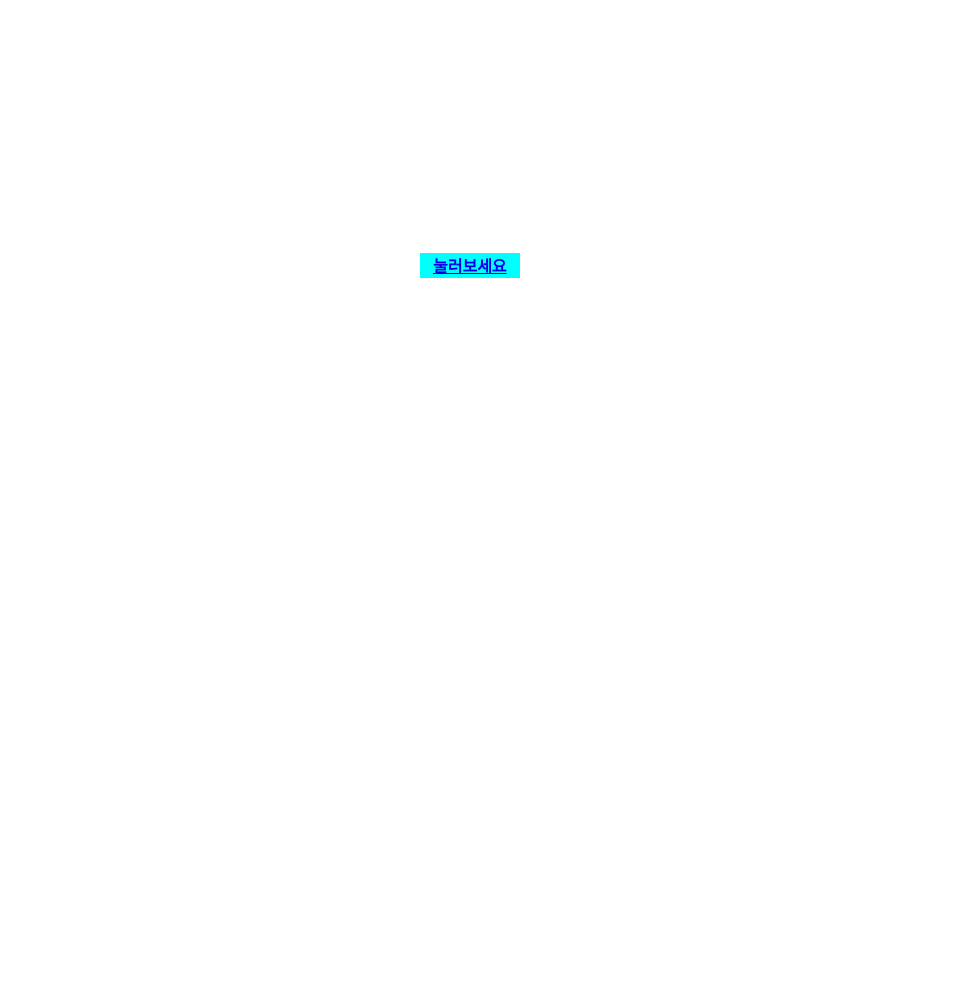
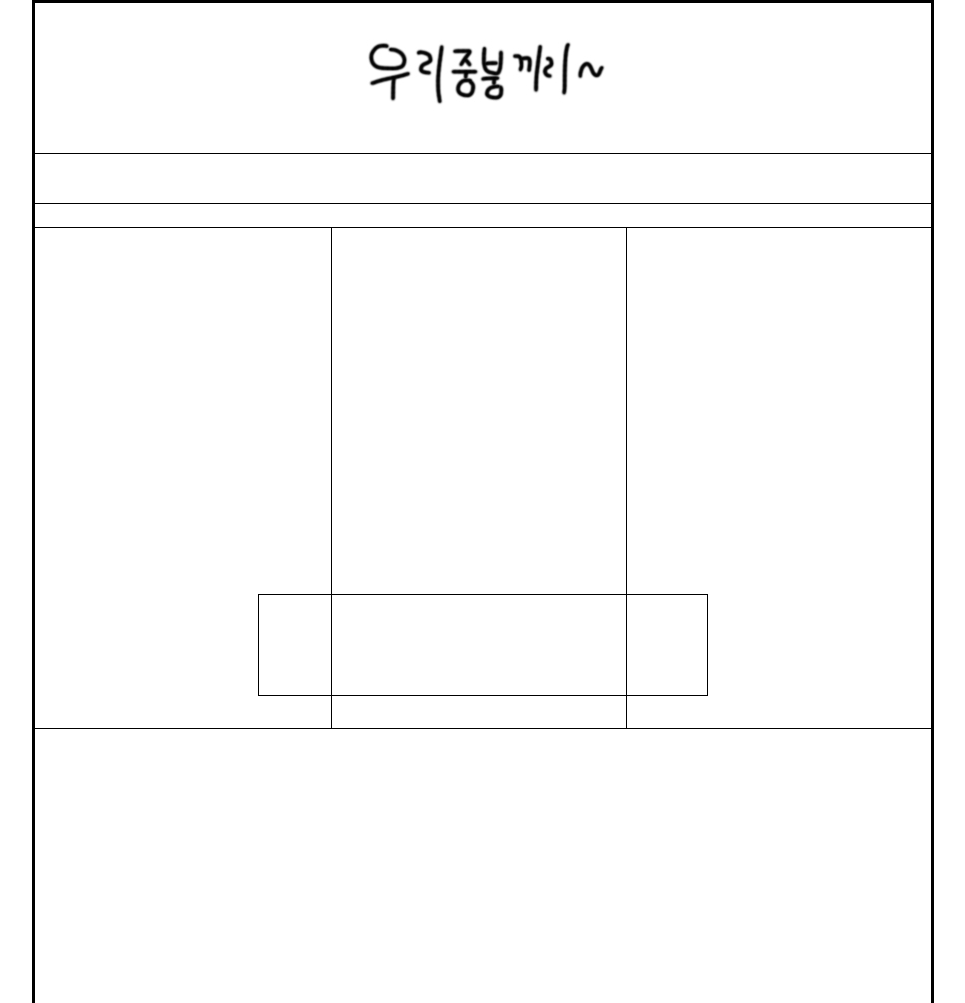
Before and after one commit to dnsm522/web, a plain HTML site: page index.html in a window 1280 px wide. Shown: the top 1003 px of the page, without its empty margins (157-1122 px from the left). Before the commit the page ends 800 px from the top, so only its background shows below. Drawn offline with Linux system fonts and the light colour scheme.

Commit message:
모자웹

```diff
--- a/index.html
+++ b/index.html
@@ -3,28 +3,91 @@
     <meta charset="utf-8">
     <title> document </title>
     <style>
-        #버튼{
-            margin-left: 45%;
-            margin-top: 20%;
-            width: 100px;
-            height: 25px;
-            background-color: aqua;
-            text-align: center;
+      * {margin : 0;  padding : 0 ; }
+       #테두리{
+         width: 70%;
+            height: 1000px;
+            border : 3px solid black;
+            margin : 0 auto;
+            position: relative;
+       }
+       #헤더{
+         width: 100%;
+         height: 150px;
+         border-bottom: 1px solid black;
+         position: absolute;
+       }
+       #헤더밑{
+         width: 100%;
+         height: 200px;
+         border-bottom: 1px solid black;
+         position: absolute;
+       }
+       #메인{
+         width:  100%;
+         height: 500px;
+         margin-top: 25%;
+         position: absolute;
+       }
+       #콘텐츠1{
+         width: 33%;
+         height: 500px;
+         border-top: 1px solid black;
+         border-right: 1px solid black;
+         border-bottom: 1px solid black;
+         margin-left: 0%;
+         position: absolute;
+         list-style : none;
 
-        }
+       }
+       #콘텐츠2{
+         width: 66%;
+         height: 500px;
+         border-top: 1px solid black;
+         border-right: 1px solid black;
+         border-bottom: 1px solid black;
+         margin-left: 0%;
+         position: absolute;
+         list-style : none;
+       }
+       #콘텐츠3{
+         width: 100%;
+         height: 500px;
+         border-top: 1px solid black;
+         border-right: 1px solid black;
+         border-bottom: 1px solid black;
+         margin-left: 0%;
+         position: absolute;
+         list-style : none;
+       }
+       #푸터 {
+         width: 50%;
+         height: 100px;
+         border: 1px solid black;
+         margin: 66% auto;
+       }
+       #로고{
+         margin-left:50%;
+         transform: translate(-50%,20px);
 
-
-
+       }
     </style>
 
 </head>
 <body>
+   <div id="테두리">
 
-   <div id="버튼">
-    <a href="https://cdn.discordapp.com/attachments/789077360229220385/1126873951340073023/ffxiv_20230707_225331_307.png"
-   target="_blank"><b>눌러보세요</b></a>
-   </div>
-
+   </hdiv >
+   <div id="헤더">
+      <img id="로고" src="logo.jpg">
+   </div >
+   <div id="헤더밑"></div>
+   <ol id="메인">
+      <li id="콘텐츠1"></li>
+      <li id="콘텐츠2"></li>
+      <li id="콘텐츠3"></li>
+   </ol>
+   <div id="푸터"></div>
 
 
 </body>
```
Also changed, not shown: logo.jpg (added).
